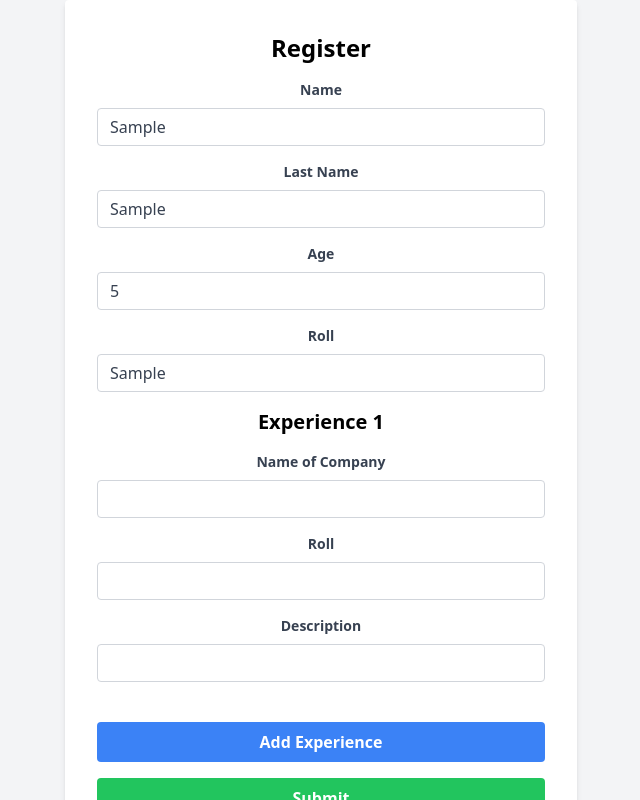
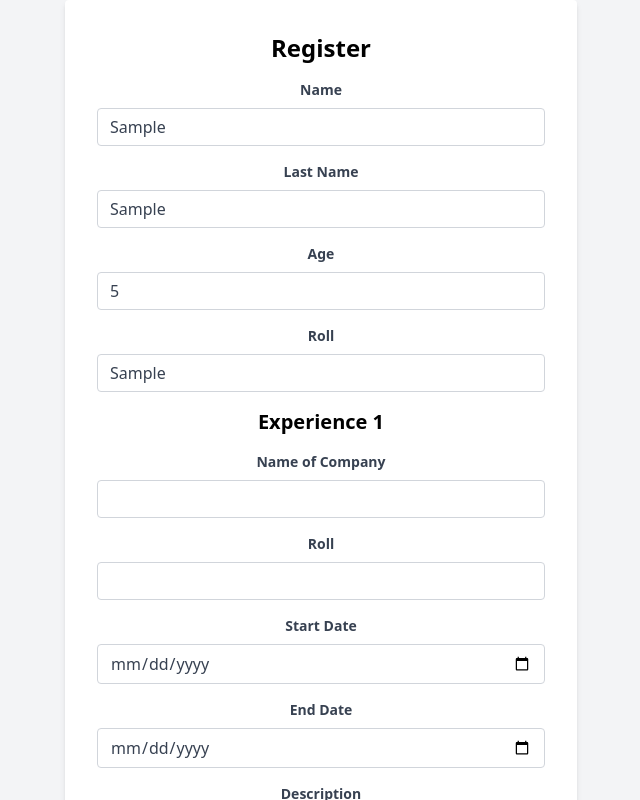
Before and after one commit to zahra77fth/Dynamic-Form, a React (Create React App) app: page / in a window 1280 px wide. Both pictures are taken after typing "Sample", "Sample", "5", "Sample" into the empty fields and a click on the button "Add Experience". Shown: the top 800 px of the page, without its empty margins (319-959 px from the left). Built offline with nearby package versions, Linux system fonts and the light colour scheme.

Commit message:
fix: fix the controller bug

```diff
--- a/src/components/DateInput.tsx
+++ b/src/components/DateInput.tsx
@@ -1,27 +1,36 @@
 import React from 'react';
-import { FieldErrors, UseFormRegister, FieldValues } from 'react-hook-form';
-import { getError } from '../utils/formUtils';
+import { Control, useController } from 'react-hook-form';
 
 interface DateInputProps {
     label: string;
-    id: string;
-    register: UseFormRegister<any>;
-    errors: FieldErrors<any>;
-    validation?: object;
+    name: string;
+    control: Control<any>;
+    rules?: object;
 }
 
-const DateInput: React.FC<DateInputProps> = ({ label, id, register, errors, validation }) => {
-    const error = getError(errors, id);
+const DateInput: React.FC<DateInputProps> = ({ label, name, control, rules }) => {
+    const {
+        field: { onChange, onBlur, value, ref },
+        fieldState: { error },
+    } = useController({
+        name,
+        control,
+        rules,
+    });
+
     return (
         <div className="mb-4">
-            <label htmlFor={id} className="block text-gray-700 text-sm font-bold mb-2">{label}</label>
+            <label htmlFor={name} className="block text-gray-700 text-sm font-bold mb-2">{label}</label>
             <input
-                {...register(id, validation)}
                 type="date"
-                id={id}
+                id={name}
+                value={value || ''}
+                onChange={onChange}
+                onBlur={onBlur}
+                ref={ref}
                 className={`w-full border ${error ? 'border-red-500' : 'border-gray-300'} rounded py-2 px-3 text-gray-700 leading-tight focus:outline-none focus:ring-2 focus:ring-blue-500`}
             />
-            {error && <p className="text-red-500 text-xs italic">{(error as any)?.message}</p>}
+            {error && <p className="text-red-500 text-xs italic">{error.message}</p>}
         </div>
     );
 };
--- a/src/components/Experiences.tsx
+++ b/src/components/Experiences.tsx
@@ -1,7 +1,7 @@
 import React from 'react';
 import { Control, FieldErrors } from 'react-hook-form';
 import TextInput from './TextInput';
-// import DateInput from './DateInput';
+import DateInput from './DateInput';
 
 interface ExperienceProps {
     control: Control<any>;
@@ -27,18 +27,18 @@ const Experiences: React.FC<ExperienceProps> = ({ control, errors, experienceCou
                         control={control}
                         rules={{ required: 'Roll is required' }}
                     />
-                    {/*<DateInput*/}
-                    {/*    label="Start Date"*/}
-                    {/*    name={`experiences.${i}.startDate`}*/}
-                    {/*    control={control}*/}
-                    {/*    rules={{ required: 'Start Date is required' }}*/}
-                    {/*/>*/}
-                    {/*<DateInput*/}
-                    {/*    label="End Date"*/}
-                    {/*    name={`experiences.${i}.endDate`}*/}
-                    {/*    control={control}*/}
-                    {/*    rules={{ required: 'End Date is required' }}*/}
-                    {/*/>*/}
+                    <DateInput
+                        label="Start Date"
+                        name={`experiences.${i}.startDate`}
+                        control={control}
+                        rules={{ required: 'Start Date is required' }}
+                    />
+                    <DateInput
+                        label="End Date"
+                        name={`experiences.${i}.endDate`}
+                        control={control}
+                        rules={{ required: 'End Date is required' }}
+                    />
                     <TextInput
                         label="Description"
                         name={`experiences.${i}.description`}
```
